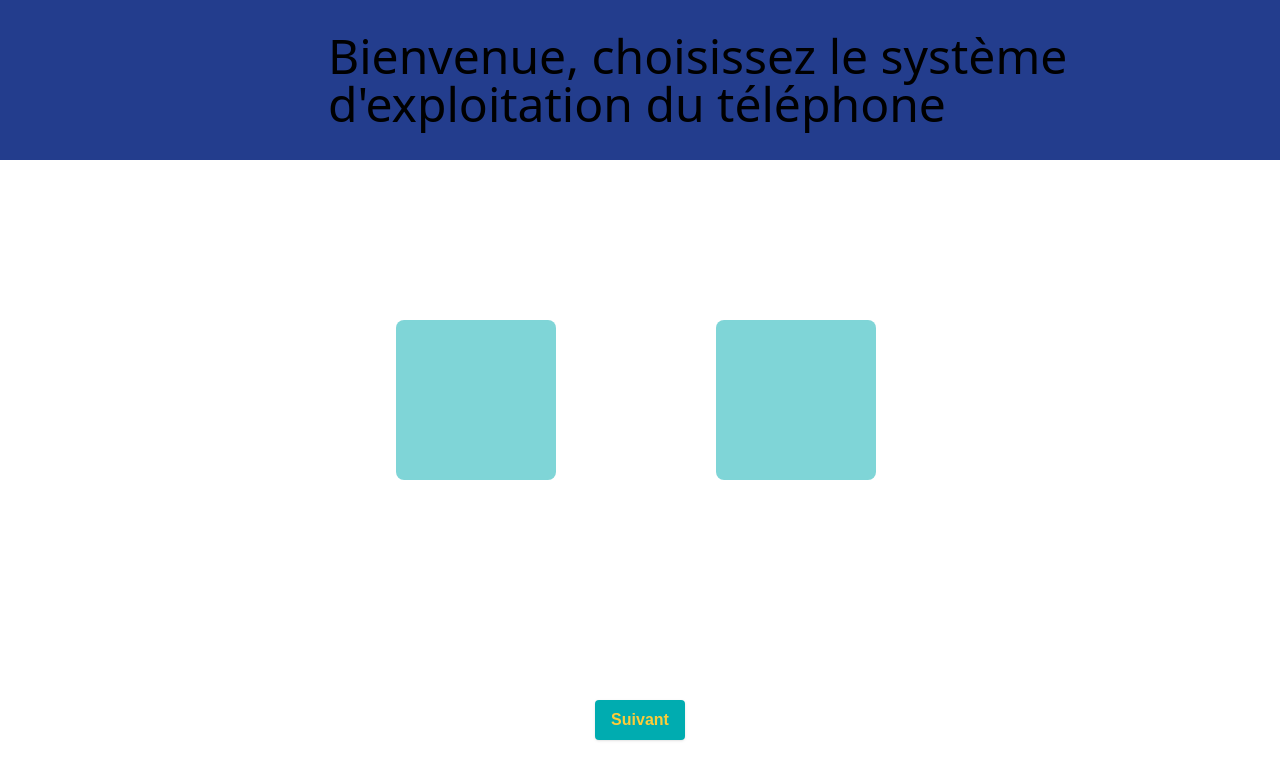
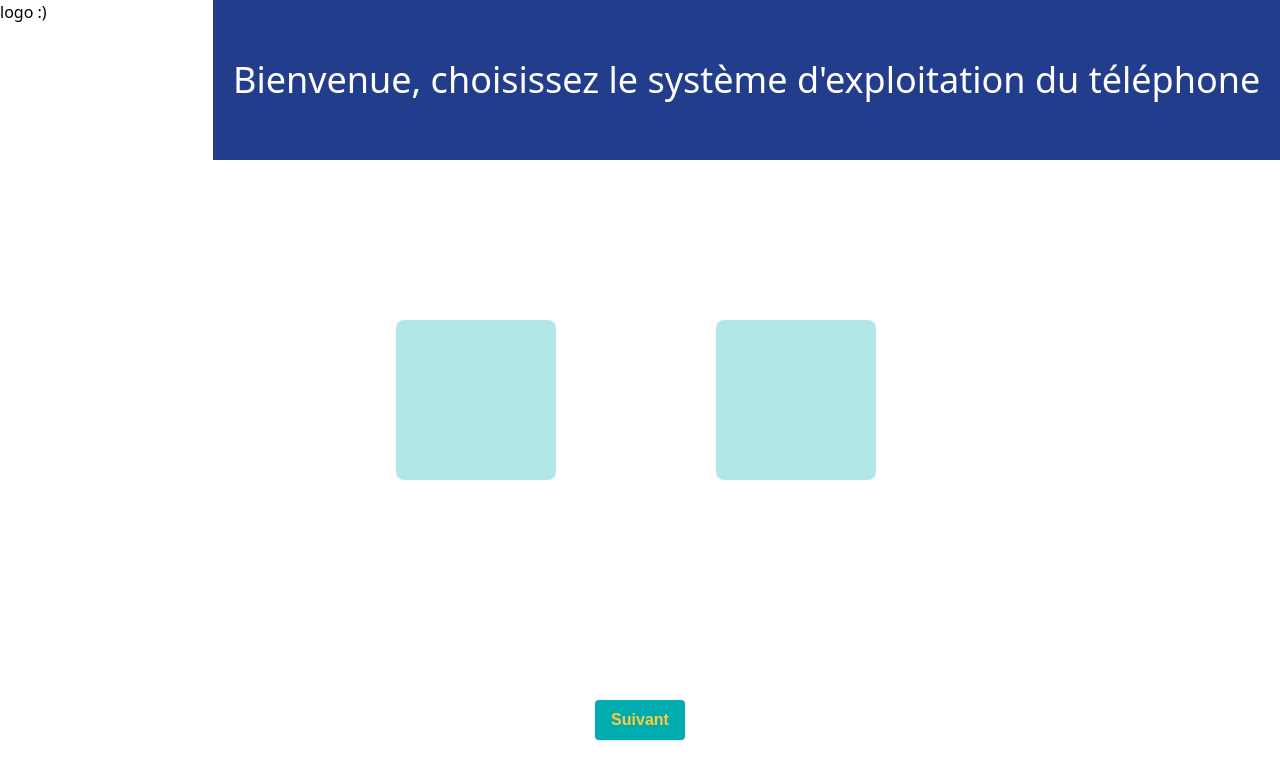
Before and after one commit to Camfabjeh/thegoats, a React (Vite) app in the folder frontend/: page /accueil in a window 1280 px wide. Shown: the top 780 px of the page. Built offline with nearby package versions, Linux system fonts and the light colour scheme.

Commit message:
ajout du header sur homepage

```diff
--- a/frontend/src/pages/HomePage.jsx
+++ b/frontend/src/pages/HomePage.jsx
@@ -4,20 +4,23 @@ import { Link } from "react-router-dom";
 function HomePage() {
   return (
     <div>
-      <div className="flex items-center bg-[#233D8D] fixed top- left-0 right-0">
-        <div className="flex items-center">
-          <div className="h-40 w-40 bg-gray-500 mr-2" />
+      <div className="flex items-center fixed top-0 left-0 right-0">
+        <div className="w-2/12 h-40 bg-gray-500" >
+        logo :)
         </div>
-        <div className="flex items-center justify-center">
-          <h1 className="text-5xl text-white pl-40">
-            Bienvenue, choisissez le système d'exploitation du téléphone
-          </h1>
+        <div className="w-10/12 h-40 bg-[#233D8D]">
+          <div className="flex items-center justify-center h-40 bg-[#233D8D]">
+            <h1 className="text-4xl text-[#FFFFFF]">
+              Bienvenue, choisissez le système d'exploitation du téléphone
+            </h1>
+          </div>
         </div>
       </div>
+
       <div className="fixed inset-0 flex items-center justify-center">
         <div className="flex items-center">
-          <div className="h-40 w-40 bg-[#00ACB0] bg-opacity-50 mr-2 mr-20 rounded-lg" />
-          <div className="h-40 w-40 bg-[#00ACB0] bg-opacity-50 mr-2 ml-20 rounded-lg" />
+          <div className="h-40 w-40 bg-[#00ACB0] bg-opacity-30 mr-2 mr-20 rounded-lg" />
+          <div className="h-40 w-40 bg-[#00ACB0] bg-opacity-30 mr-2 ml-20 rounded-lg" />
         </div>
       </div>
       <div className="flex h-40 fixed bottom-0 left-0 right-0 py-4 bg-gray-200 justify-center items-center">
```
